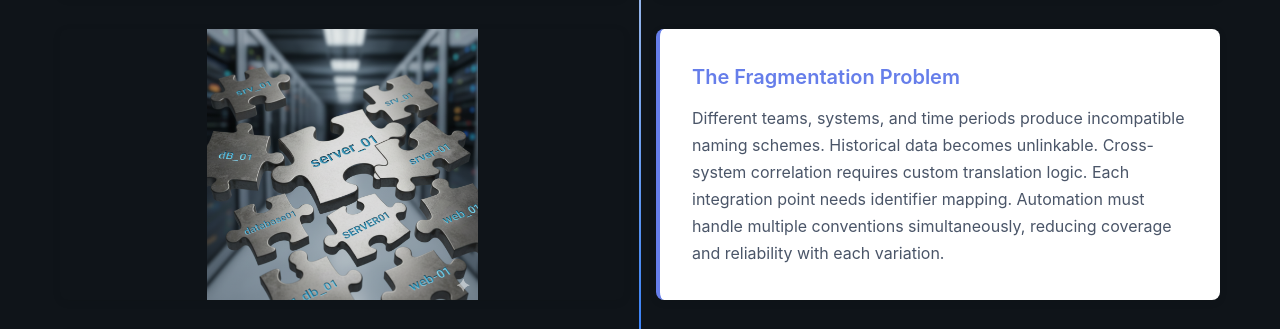
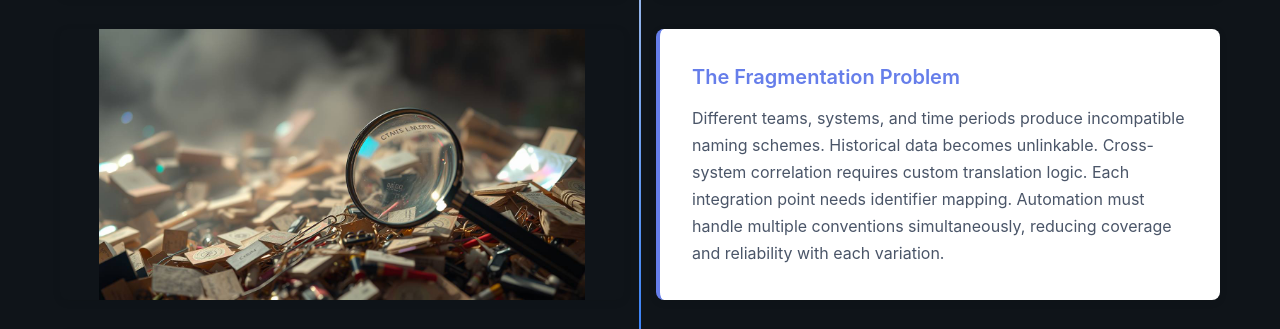
Before and after one commit to VernalSystems/OASIS_ID, a plain HTML site: page index.html in a window 1280 px wide. Shown: the part 1864-2193 px from the top of the page. Drawn offline with Linux system fonts and the light colour scheme; grey boxes are pictures that could not be loaded.

Commit message:
Update index.html

```diff
--- a/index.html
+++ b/index.html
@@ -589,7 +589,7 @@
 
             <div class="problem-card-empty" style="background-image:url(p1.jpg);background-repeat:no-repeat;background-size:contain;background-position:center;">
             </div>
-            <div class="problem-card-empty" style="background-image:url(p2.png);background-repeat:no-repeat;background-size:contain;background-position:center;">
+            <div class="problem-card-empty" style="background-image:url(p2.jpg);background-repeat:no-repeat;background-size:contain;background-position:center;">
             </div>
 
             <div class="problem-card">
```
